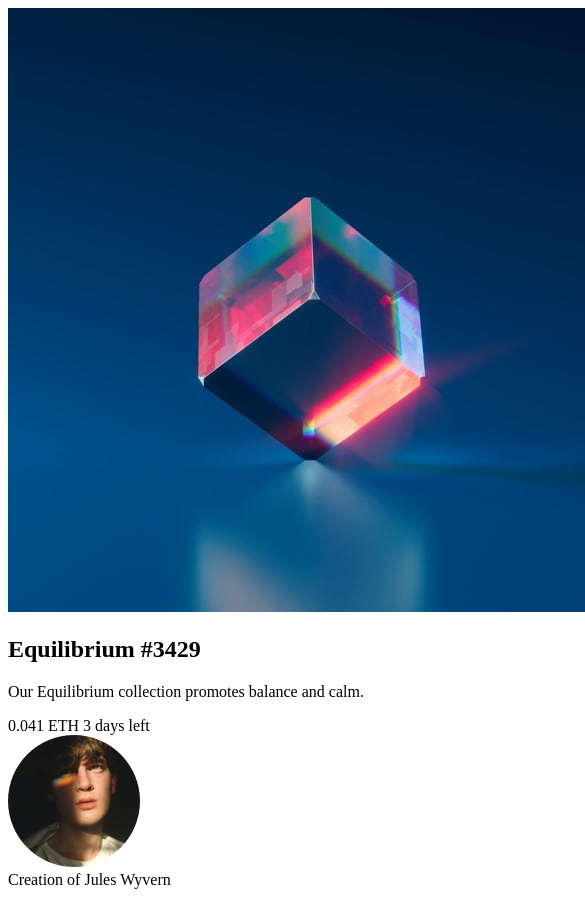
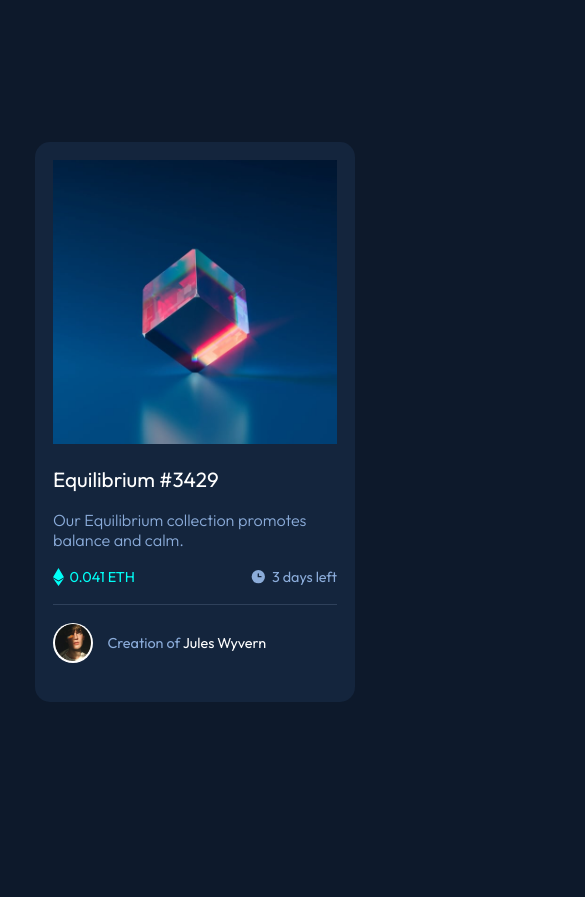
Before and after one commit to ValperDev/nft-preview-card, a plain HTML site: page index.html in a window 390 px wide. Shown: the top 897 px of the page, 585 px wide, since content can reach past the window. After the commit the page ends 844 px from the top, so only its background shows below. Drawn offline with Linux system fonts and the light colour scheme.

Commit message:
Finish with desktop and mobile styles

```diff
--- a/index.html
+++ b/index.html
@@ -5,28 +5,38 @@
   <meta name="viewport" content="width=device-width, initial-scale=1.0">
   <link rel="icon" type="image/png" sizes="32x32" href="./images/favicon-32x32.png">
   <title>Frontend Mentor | NFT preview card component</title>
+  <link rel="stylesheet" href="./style.css">
 </head>
 <body>
   <main>
-    <div class="card">
-      <div>
-        <img src="./images/image-equilibrium.jpg" alt="">
+    <li class="card">
+      <div class="card__image-container">
+        <img class="card__image" src="./images/image-equilibrium.jpg" alt="">
+        <a class="card__image-hover" href="#">
+          <svg width="48" height="48" xmlns="http://www.w3.org/2000/svg"><g fill="none" fill-rule="evenodd"><path d="M0 0h48v48H0z"/><path d="M24 9C14 9 5.46 15.22 2 24c3.46 8.78 12 15 22 15 10.01 0 18.54-6.22 22-15-3.46-8.78-11.99-15-22-15Zm0 25c-5.52 0-10-4.48-10-10s4.48-10 10-10 10 4.48 10 10-4.48 10-10 10Zm0-16c-3.31 0-6 2.69-6 6s2.69 6 6 6 6-2.69 6-6-2.69-6-6-6Z" fill="#FFF" fill-rule="nonzero"/></g></svg>
+        </a>
       </div>
-      <div>
-        <h2>Equilibrium #3429</h2>
-        <p>Our Equilibrium collection promotes balance and calm.</p>
-        <div>
-          <span>0.041 ETH</span>
-          <span>3 days left</span>
+      <div class="card__details">
+        <a class="card__title" href="#">Equilibrium #3429</a>
+        <p class="card__paragraph">Our Equilibrium collection promotes balance and calm.</p>
+        <div class="card__additional-details">
+          <div class="card__price-container">
+            <svg width="11" height="18" xmlns="http://www.w3.org/2000/svg"><path d="M11 10.216 5.5 18 0 10.216l5.5 3.263 5.5-3.262ZM5.5 0l5.496 9.169L5.5 12.43 0 9.17 5.5 0Z" fill="#00FFF8"/></svg>
+            <span class="card__price">0.041 ETH</span>
+          </div>
+          <div class="card__time-container">
+            <svg width="17" height="17" xmlns="http://www.w3.org/2000/svg"><path d="M8.305 2.007a6.667 6.667 0 1 0 0 13.334 6.667 6.667 0 0 0 0-13.334Zm2.667 7.334H8.305a.667.667 0 0 1-.667-.667V6.007a.667.667 0 0 1 1.334 0v2h2a.667.667 0 0 1 0 1.334Z" fill="#8BACD9"/></svg>
+            <span class="card__time">3 days left</span>
+          </div>
         </div>
-        <div>
-          <div>
-            <img src="./images/image-avatar.png" alt="">
+        <div class="card__creator">
+          <div class="creator__image-container">
+            <img class="creator__image" src="./images/image-avatar.png" alt="">
           </div>
-          <span>Creation of <span>Jules Wyvern</span></span>
+          <span class="creator__title">Creation of <a class="creator__name" href="#">Jules Wyvern</a></span>
         </div>
       </div>
-    </div>
+    </li>
   </main>
 </body>
 </html>
--- a/style.css
+++ b/style.css
@@ -0,0 +1,171 @@
+:root {
+    --soft-blue: hsl(215, 51%, 70%);
+    --cyan: hsl(178, 100%, 50%);
+    --light-cyan: hsl(178, 100%, 50%, 50%);
+    --very-dark-blue-primary: hsl(217, 54%, 11%);
+    --very-dark-blue-secondary: hsl(216, 50%, 16%);
+    --very-dark-blue-line: hsl(215, 32%, 27%);
+    --white: hsl(0, 0%, 100%);
+}
+
+@font-face {
+    font-family: "Outfit";
+    src: url("./fonts/Outfit-Light.ttf") format("truetype");
+    font-weight: 300;
+}
+
+@font-face {
+    font-family: "Outfit";
+    src: url("./fonts/Outfit-Regular.ttf") format("truetype");
+    font-weight: 400;
+}
+
+@font-face {
+    font-family: "Outfit";
+    src: url("./fonts/Outfit-SemiBold.ttf") format("truetype");
+    font-weight: 600;
+}
+
+*,
+*::after,
+*::before {
+    box-sizing: border-box;
+    padding: 0;
+    margin: 0;
+}
+
+a {
+    cursor: pointer;
+    text-decoration: none;
+}
+
+body {
+    background-color: var(--very-dark-blue-primary);
+    color: var(--soft-blue);
+    font-family: "Outfit", sans-serif;
+    font-size: 1.125rem;
+    min-height: 100dvh;
+}
+
+main {
+    align-items: center;
+    display: flex;
+    justify-content: center;
+    min-height: 100dvh;
+}
+
+li {
+    list-style: none;
+}
+
+img {
+    display: block;
+    max-width: 100%;
+}
+
+.card {
+    background-color: var(--very-dark-blue-secondary);
+    border-radius: 15px;
+    padding: 1em;
+    margin: 1em;
+    max-width: 20rem;
+}
+
+.card__image-container {
+    position: relative;
+}
+
+.card__image-hover {
+    align-items: center;
+    background-color: var(--light-cyan);
+    display: flex;
+    justify-content: center;
+    opacity: 0;
+    transition: opacity 150ms ease-in-out;
+    position: absolute;
+    inset: 0;
+    -webkit-transition: opacity 150ms ease-in-out;
+    -moz-transition: opacity 150ms ease-in-out;
+    -ms-transition: opacity 150ms ease-in-out;
+    -o-transition: opacity 150ms ease-in-out;
+}
+
+.card__image-container:hover .card__image-hover {
+    opacity: 1;
+}
+
+.card__details {
+    display: flex;
+    flex-direction: column;
+    gap: 1em;
+    padding: 1.2em 0;
+}
+
+.card__title {
+    color: var(--white);
+    font-size: 1.15em;
+    font-weight: 400;
+}
+
+.card__title,
+.creator__name {
+    transition: color 150ms ease-in-out;
+    -webkit-transition: color 150ms ease-in-out;
+    -moz-transition: color 150ms ease-in-out;
+    -ms-transition: color 150ms ease-in-out;
+    -o-transition: color 150ms ease-in-out;
+}
+
+.card__title:hover,
+.creator__name:hover {
+    color: var(--cyan);
+}
+
+.card__paragraph {
+    font-size: .9em;
+    font-weight: 300;
+}
+
+.card__additional-details {
+    border-bottom: 1px solid var(--very-dark-blue-line);
+    display: flex;
+    justify-content: space-between;
+    padding-bottom: 1em;
+}
+
+.card__price-container,
+.card__time-container {
+    align-items: center;
+    display: flex;
+    gap: .3em;
+}
+
+.card__time,
+.card__price {
+    font-size: .8em;
+}
+
+.card__price {
+    color: var(--cyan);
+}
+
+.card__creator {
+    align-items: center;
+    display: flex;
+    gap: .8em;
+}
+
+.creator__image-container {
+    border-radius: 50%;
+    background-color: var(--white);
+    padding: .1em;
+    max-width: 40px;
+}
+
+.creator__title {
+    font-size: .8em;
+}
+
+.creator__name {
+    color: var(--white);
+}
```
Also changed, not shown: fonts/Outfit-Light.ttf (added), fonts/Outfit-Regular.ttf (added), fonts/Outfit-SemiBold.ttf (added).
